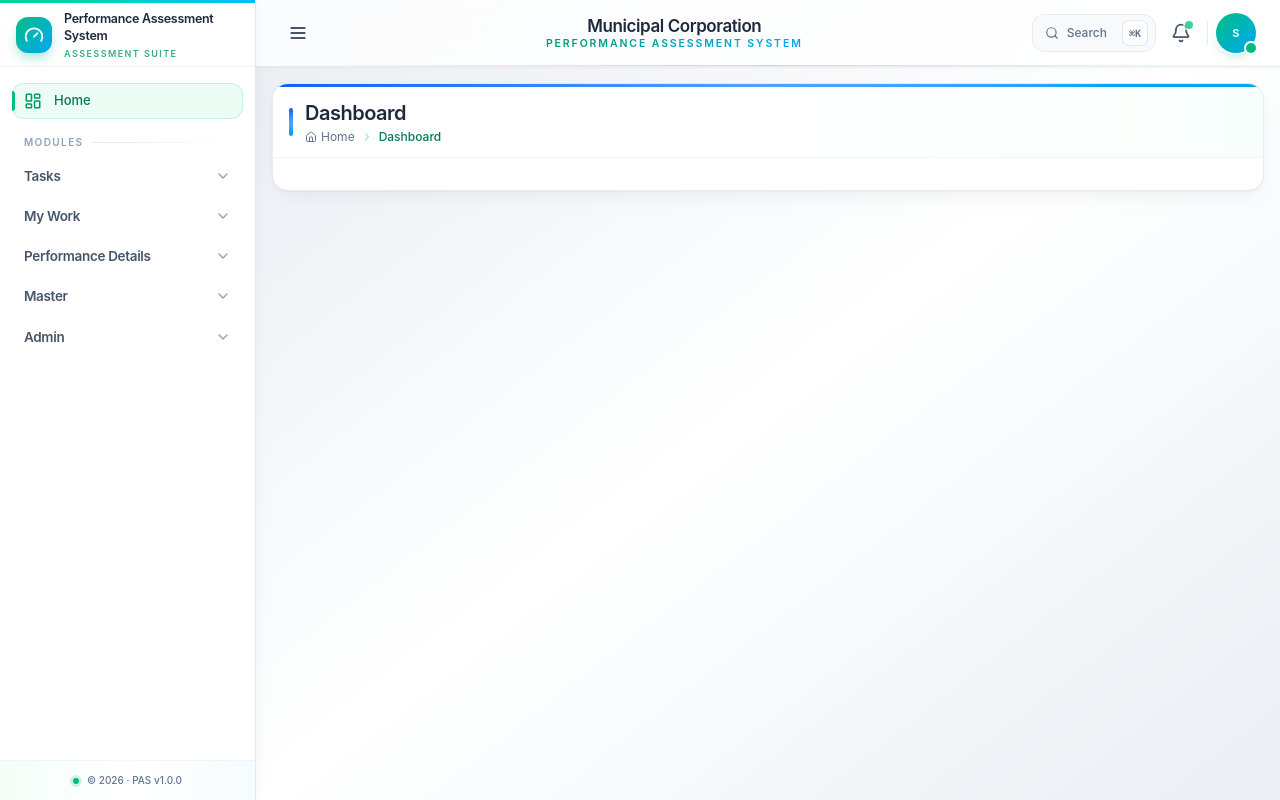
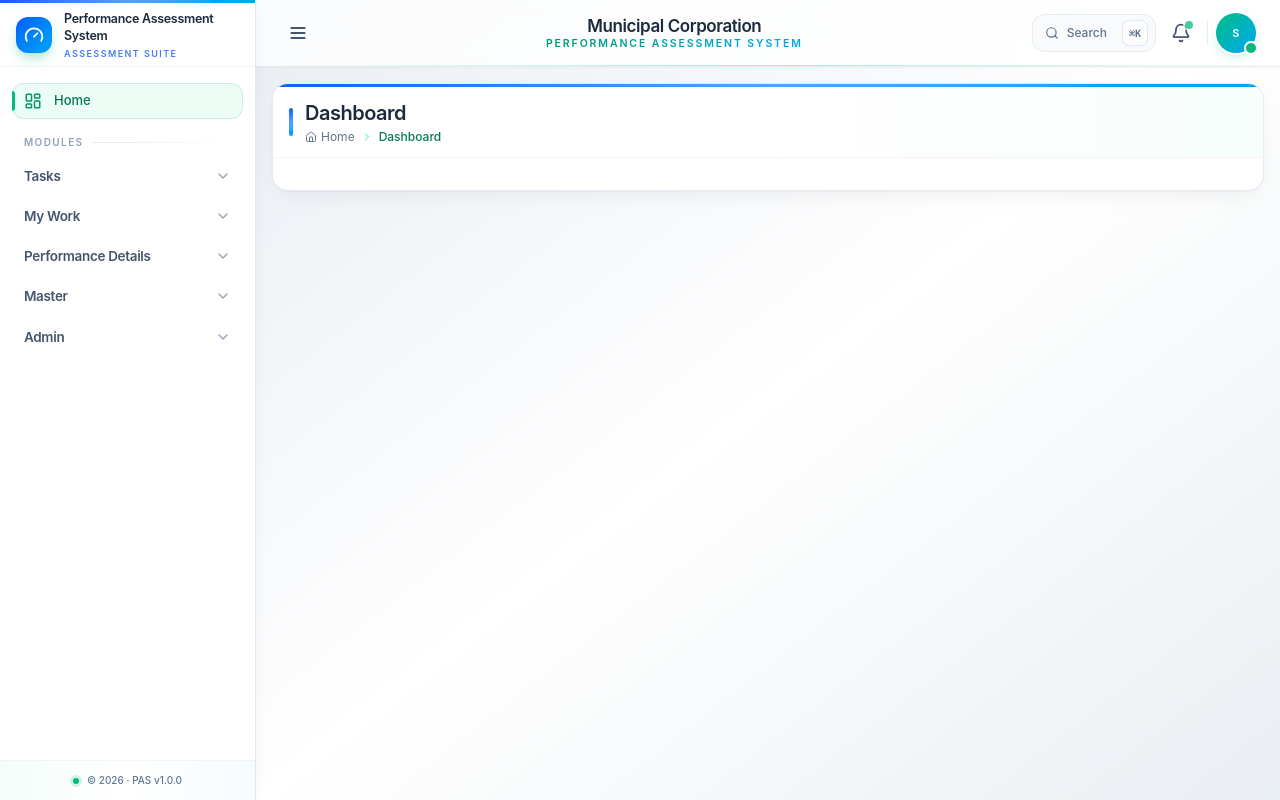
Before and after one commit to ASCENTechIndia/PerformanceAssessmentSystem, a React (Vite) app in the folder Frontend/: page /dashboard in a window 1280 px wide. Built offline with nearby package versions, Linux system fonts and the light colour scheme; sample sign-in values are in the browser's storage.

Commit message:
Modify Navbar

```diff
--- a/Frontend/src/HOC/Navbar/Navbar.jsx
+++ b/Frontend/src/HOC/Navbar/Navbar.jsx
@@ -48,7 +48,7 @@ const Navbar = ({
           ${railWidth}`}
       >
         {/* Brand accent strip */}
-        <div className="flex-shrink-0 h-[3px] w-full bg-gradient-to-r from-emerald-400 via-teal-400 to-sky-400" />
+        <div className="flex-shrink-0 h-[3px] w-full bg-gradient-to-r from-blue-600 via-blue-400 to-sky-500" />
 
         {/* Brand */}
         <div
@@ -56,7 +56,7 @@ const Navbar = ({
             ${isCollapsed ? "md:justify-center md:px-0" : "px-4"} px-4`}
         >
           <div
-            className="w-9 h-9 flex-shrink-0 rounded-xl bg-gradient-to-br from-emerald-500 to-sky-500
+            className="w-9 h-9 flex-shrink-0 rounded-xl bg-gradient-to-br from-blue-600 to-sky-500
             flex items-center justify-center shadow-[0_6px_14px_-4px_rgba(16,185,129,0.55)]"
           >
             <Gauge className="w-5 h-5 text-white" strokeWidth={2.2} />
@@ -68,7 +68,7 @@ const Navbar = ({
             <span className="text-[12.5px] font-semibold text-slate-800 tracking-tight leading-snug ">
               {title}
             </span>
-            <span className="text-[9px] font-semibold uppercase tracking-[0.16em] text-emerald-600/80 mt-1">
+            <span className="text-[9px] font-semibold uppercase tracking-[0.16em] text-blue-600/80 mt-1">
               Assessment Suite
             </span>
           </div>
```
